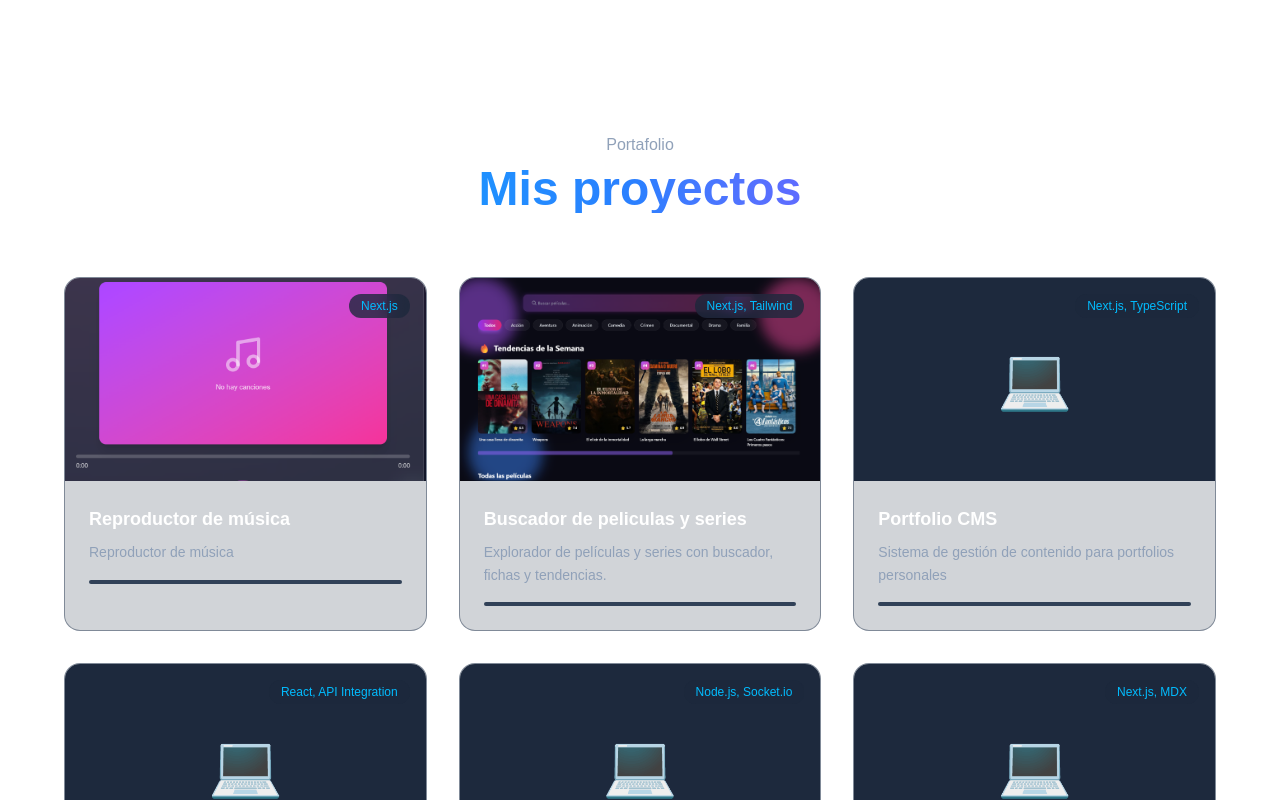
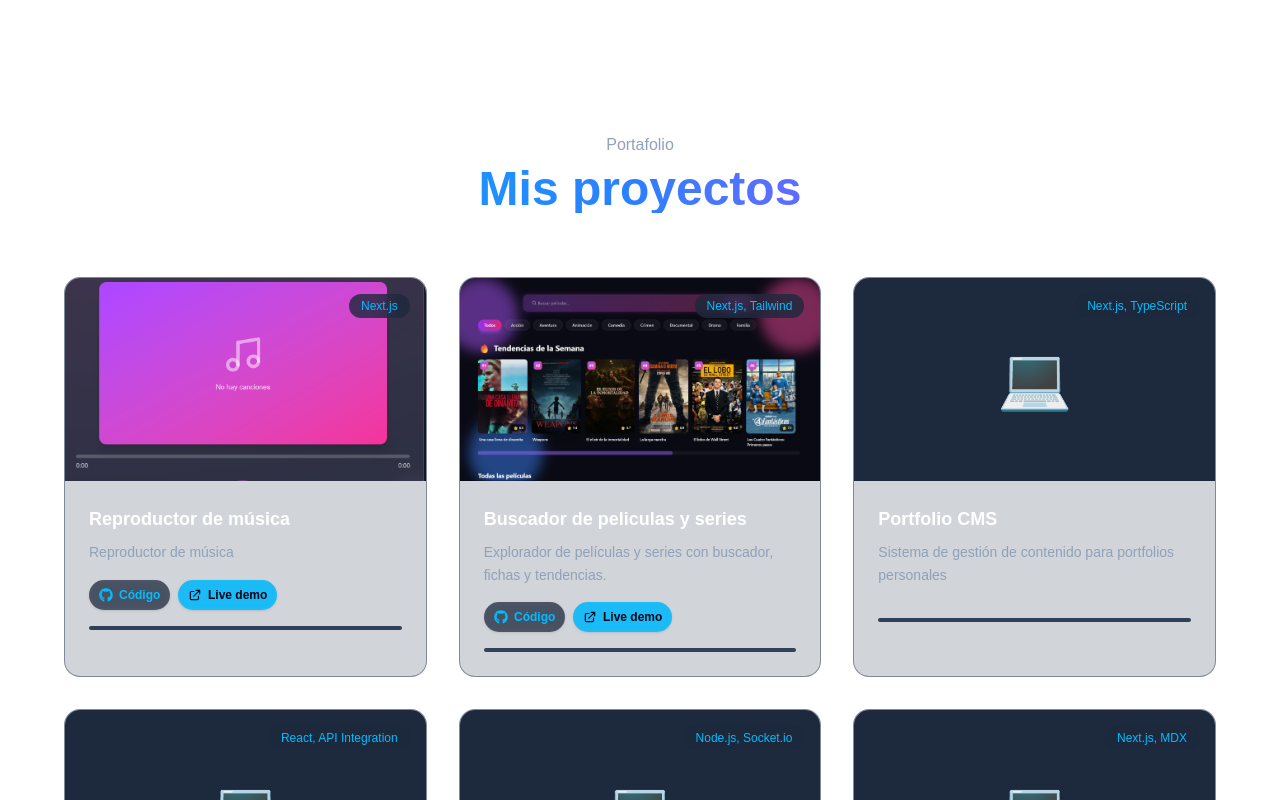
Before and after one commit to Andres766/Portafolio., a Next.js app: page / in a window 1280 px wide. Shown: the part 3400-4200 px from the top of the page. Built offline with nearby package versions, Linux system fonts and the light colour scheme.

Commit message:
efectos botones demo y codigo

```diff
--- a/src/app/globals.css
+++ b/src/app/globals.css
@@ -196,6 +196,33 @@ body {
 .animate-slide-in-right { animation: slide-in-right 0.8s ease-out forwards; }
 .animate-pulse-glow { animation: pulse-glow 2s ease-in-out infinite; }
 
+/* Badge hover vibration */
+@keyframes vibrate {
+  0% { transform: translate3d(0,0,0) rotate(0deg); }
+  20% { transform: translate3d(0.8px,-0.6px,0) rotate(0.2deg); }
+  40% { transform: translate3d(-0.6px,0.8px,0) rotate(-0.2deg); }
+  60% { transform: translate3d(0.6px,-0.8px,0) rotate(0.2deg); }
+  80% { transform: translate3d(-0.8px,0.6px,0) rotate(-0.2deg); }
+  100% { transform: translate3d(0,0,0) rotate(0deg); }
+}
+
+.badge {
+  display: inline-flex;
+  align-items: center;
+  gap: 6px;
+  padding: 6px 10px;
+  border-radius: 9999px;
+  font-size: 12px;
+  font-weight: 600;
+  backdrop-filter: blur(4px);
+  transition: transform 150ms ease, box-shadow 150ms ease, background-color 150ms ease, color 150ms ease;
+  will-change: transform;
+}
+.badge:hover {
+  animation: vibrate 0.35s linear infinite;
+}
+.badge-icon { display: inline-block; }
+
 /* Ripple effect */
 .ripple {
   position: relative;
--- a/src/app/page.tsx
+++ b/src/app/page.tsx
@@ -952,6 +952,36 @@ export default function Portfolio() {
                     {project.description[lang]}
                   </p>
 
+                  {/* Badges: Código & Live demo */}
+                  <div className="mt-4 flex flex-wrap gap-2">
+                    {project.repo && project.repo !== '#' && (
+                      <a
+                        href={project.repo}
+                        target="_blank"
+                        rel="noopener noreferrer"
+                        className={`badge ${isDark ? 'bg-slate-800/70 text-sky-400 hover:bg-slate-800/85' : 'bg-white/90 text-blue-700 hover:bg-white'} shadow-sm hover:shadow-md`}
+                        onClick={(e) => e.stopPropagation()}
+                      >
+                        <FaGithub size={14} className="badge-icon" />
+                        <span>{lang === 'es' ? 'Código' : 'Code'}</span>
+                      </a>
+                    )}
+                    {project.demo && project.demo !== '#' && (
+                      <a
+                        href={project.demo}
+                        target="_blank"
+                        rel="noopener noreferrer"
+                        className={`badge ${isDark ? 'bg-sky-400/85 text-slate-950 hover:bg-sky-400' : 'bg-blue-600 text-white hover:bg-blue-700'} shadow-sm hover:shadow-md`}
+                        onClick={(e) => e.stopPropagation()}
+                      >
+                        <svg className="w-3.5 h-3.5" fill="none" stroke="currentColor" viewBox="0 0 24 24">
+                          <path strokeLinecap="round" strokeLinejoin="round" strokeWidth={2} d="M10 6H6a2 2 0 00-2 2v10a2 2 0 002 2h10a2 2 0 002-2v-4M14 4h6m0 0v6m0-6L10 14" />
+                        </svg>
+                        <span>{lang === 'es' ? 'Live demo' : 'Live demo'}</span>
+                      </a>
+                    )}
+                  </div>
+
                   {/* Progress Bar Animation */}
                   <div className={`mt-4 h-1 rounded-full overflow-hidden ${isDark ? 'bg-slate-700' : 'bg-gray-200'}`}>
                     <div className={`h-full bg-gradient-to-r ${isDark ? 'from-sky-400 to-blue-500' : 'from-blue-500 to-purple-600'} transform scale-x-0 group-hover:scale-x-100 transition-transform duration-700 origin-left`}></div>
```
